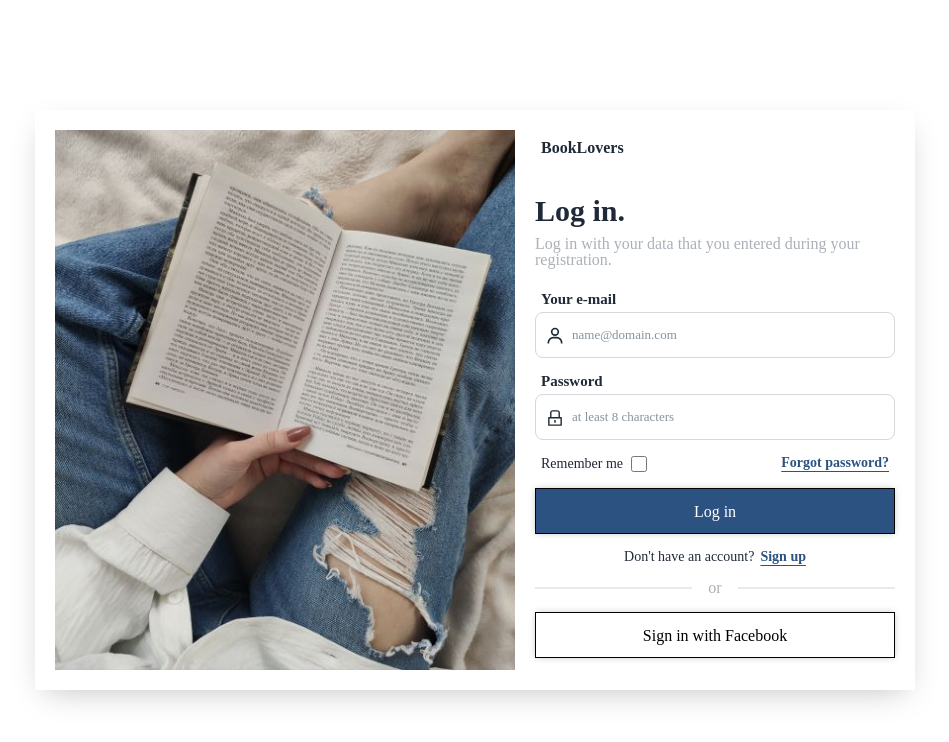
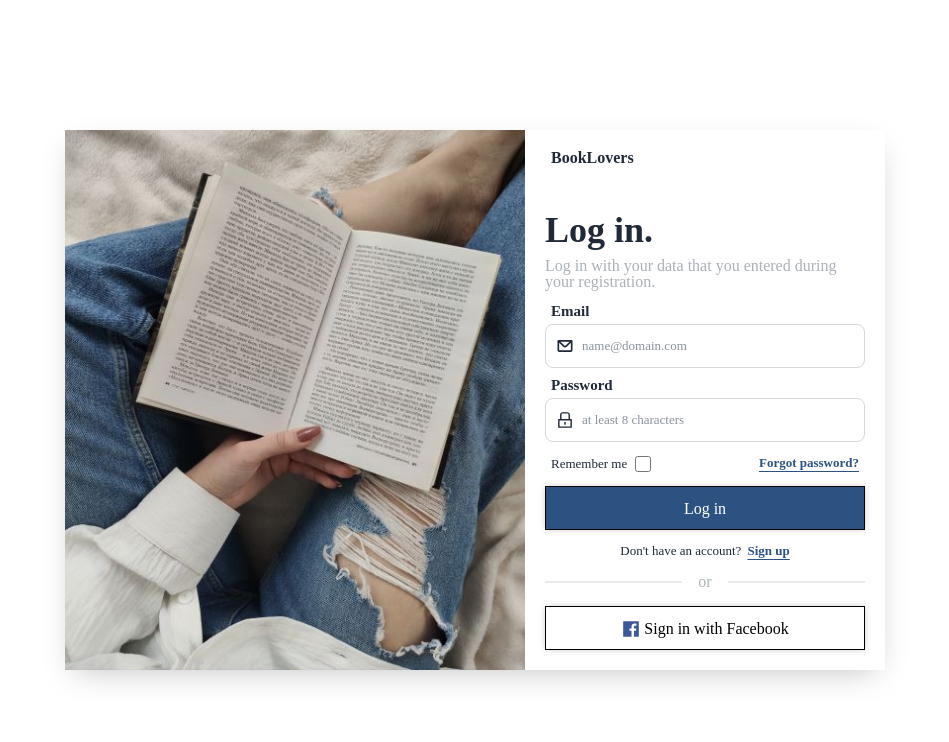
Before and after one commit to woohyeon-dev/booklovers, a React app in the folder client/: page /login in a window 1280 px wide. Shown: the top 742 px of the page, without its empty margins (165-1114 px from the left). Built offline with nearby package versions, Linux system fonts and the light colour scheme; a web font is replaced by a local one.

Commit message:
Divide the components and modify the design

```diff
--- a/client/src/components/Button.tsx
+++ b/client/src/components/Button.tsx
@@ -1,9 +1,12 @@
-import React, { MouseEvent } from 'react';
-import styled, { css } from 'styled-components';
+import React from 'react';
+import { IconType } from 'react-icons';
+import styled from 'styled-components';
 
 type ColorType = string;
 
 type props = {
+  Icon?: IconType;
+  iconColor?: ColorType;
   value: string;
   color?: ColorType;
   bgColor?: ColorType;
@@ -11,31 +14,39 @@ type props = {
 };
 
 const Button = (props: props) => {
-  const { value, color, bgColor, onClick } = props;
+  const { Icon, iconColor, value, ...rest } = props;
   return (
-    <StyledButton color={color} bgColor={bgColor} onClick={onClick}>
-      {value}
+    <StyledButton {...rest}>
+      {Icon && <Icon className="icon" style={{ color: iconColor }} />}
+      <span>{value}</span>
     </StyledButton>
   );
 };
 
 const StyledButton = styled.button<{ color?: string; bgColor?: string }>`
+  display: flex;
   width: 100%;
-  height: 46px;
-  text-align: center;
-  line-height: 46px;
+  height: 44px;
+  line-height: 44px;
+  justify-content: center;
   box-shadow: rgba(0, 0, 0, 0.25) 0px 0px 7px -1px;
   -webkit-user-select: none;
   user-select: none;
   border: 1px solid black;
   color: ${(props) => props.color || 'black'};
   background-color: ${(props) => props.bgColor || 'white'};
-
   &:hover {
     cursor: pointer;
     box-shadow: none;
     transform: scale(0.994);
   }
+
+  .icon {
+    width: 20px;
+    height: 20px;
+    margin-top: 12px;
+    margin-right: 3px;
+  }
 `;
 
 export default Button;
--- /dev/null
+++ b/client/src/components/FormContainer.tsx
@@ -0,0 +1,91 @@
+import React from 'react';
+import styled from 'styled-components';
+import BackgroundImage from '../assets/book.jpeg';
+import favicon from '../assets/favicon.ico';
+import { useLocation } from 'react-router-dom';
+
+function FormContainer({ children }) {
+  const pathname = useLocation().pathname.replace('/', '');
+  return (
+    <FormContainerBox>
+      <div className="loginContainer">
+        <img className="image" src={BackgroundImage} alt="" />
+        <form className="loginFormBox">
+          <div className="logo">
+            <img className="logoIcon" src={favicon} alt="" />
+            <span>BookLovers</span>
+          </div>
+          {pathname.startsWith('login') && (
+            <>
+              <div className="title">Log in.</div>
+              <div className="subTitle">Log in with your data that you entered during your registration.</div>
+            </>
+          )}
+          {pathname.startsWith('register') && (
+            <>
+              <div className="title">Register.</div>
+              <div className="subTitle">Create your account.</div>
+            </>
+          )}
+          {children}
+        </form>
+      </div>
+    </FormContainerBox>
+  );
+}
+
+const FormContainerBox = styled.div`
+  height: 100vh;
+  display: flex;
+  align-items: center;
+  -webkit-user-select: none;
+  user-select: none;
+
+  .loginContainer {
+    width: 820px;
+    height: 540px;
+    margin: 0 auto;
+    display: flex;
+    justify-content: center;
+    align-items: center;
+    box-shadow: rgba(0, 0, 0, 0.25) 0px 10px 30px -10px;
+  }
+
+  .image {
+    width: 460px;
+    height: 540px;
+  }
+
+  .loginFormBox {
+    width: 360px;
+    height: 540px;
+    padding: 20px;
+    display: flex;
+    flex-direction: column;
+  }
+
+  .logo {
+    display: flex;
+    font-family: 'Unreal_science_orbit';
+    font-weight: bold;
+    height: 100%;
+  }
+
+  .logo > img {
+    height: 16px;
+    margin-right: 6px;
+  }
+
+  .title {
+    font-size: 36px;
+    font-weight: bold;
+  }
+
+  .subTitle {
+    color: #aab1b8;
+    padding-top: 10px;
+    padding-bottom: 4px;
+  }
+`;
+
+export default FormContainer;
--- a/client/src/components/Input.tsx
+++ b/client/src/components/Input.tsx
@@ -33,13 +33,13 @@ const InputBox = styled.div`
   display: flex;
   flex-direction: column;
   width: 100%;
+  padding-top: 10px;
 
   .customLabel {
     -webkit-user-select: none;
     user-select: none;
     font-size: 15px;
     height: 20px;
-
     padding: 0 6px;
     font-weight: bold;
   }
@@ -52,16 +52,15 @@ const InputBox = styled.div`
     width: 20px;
     height: 20px;
     position: absolute;
-    top: 14px;
+    top: 12px;
     left: 10px;
   }
 
   .customInput {
     width: 100%;
-    height: 46px;
+    height: 44px;
     padding: 0 16px;
     font-size: 13px;
-    margin-bottom: 16px;
     border: 1px solid #d5d7db;
     border-radius: 0.5rem;
   }
--- a/client/src/components/index.ts
+++ b/client/src/components/index.ts
@@ -7,5 +7,6 @@ import Main from './Main/Main';
 import MyInfo from './MyInfo/MyInfo';
 import Input from './Input';
 import Button from './Button';
+import FormContainer from './FormContainer';
 
-export { BookClub, Catalog, Footer, Forum, Header, Main, MyInfo, Input, Button };
+export { BookClub, Catalog, Footer, Forum, Header, Main, MyInfo, Input, Button, FormContainer };
--- a/client/src/pages/Login.tsx
+++ b/client/src/pages/Login.tsx
@@ -1,32 +1,22 @@
 import React from 'react';
 import styled from 'styled-components';
-import BackgroundImage from '../assets/book.jpeg';
-import { Input, Button } from '@components';
-import { BiUser } from 'react-icons/bi';
-import { AiOutlineLock } from 'react-icons/ai';
-import Logo from '../assets/favicon.ico';
+import { Input, Button, FormContainer } from '@components';
+import { CgMail } from 'react-icons/cg';
+import { AiOutlineLock, AiFillFacebook } from 'react-icons/ai';
 import { Link } from 'react-router-dom';
 
 const Login = () => {
   const handleInput = (e: React.ChangeEvent<HTMLInputElement>) => {};
   return (
+    <FormContainer>
       <LoginBox>
-      <div className="loginContainer">
-        <img className="image" src={BackgroundImage} alt="" />
-        <form className="loginFormBox">
-          <div className="logo">
-            <img className="logoIcon" src={Logo} alt="" />
-            BookLovers
-          </div>
-          <div className="title">Log in.</div>
-          <div className="subTitle">Log in with your data that you entered during your registration.</div>
         <Input
-            label="Your e-mail"
+          label="Email"
           name="email"
           type="email"
           placeholder="name@domain.com"
           onChange={handleInput}
-            Icon={BiUser}
+          Icon={CgMail}
         />
         <Input
           label="Password"
@@ -53,75 +43,22 @@ const Login = () => {
           </Link>
         </div>
         <div className="divider text-gray-500">or</div>
-          <Button value="Sign in with Facebook" onClick={(e) => {}} />
-        </form>
-      </div>
+        <Button value="Sign in with Facebook" Icon={AiFillFacebook} iconColor={'#3b5998'} onClick={(e) => {}} />
       </LoginBox>
+    </FormContainer>
   );
 };
 
 const LoginBox = styled.div`
-  height: 100vh;
-  display: flex;
-  align-items: center;
-  -webkit-user-select: none;
-  user-select: none;
-
-  .loginContainer {
-    width: 880px;
-    height: 580px;
-    margin: 0 auto;
-    display: flex;
-    justify-content: center;
-    align-items: center;
-    box-shadow: rgba(0, 0, 0, 0.25) 0px 10px 30px -10px;
-  }
-
-  .image {
-    width: 460px;
-    height: 540px;
-    margin-right: 20px;
-  }
-
-  .loginFormBox {
-    width: 360px;
-    height: 540px;
-    padding: 10px 0;
-  }
-
-  .logo {
-    display: flex;
-    width: 360px;
-    margin-bottom: 40px;
-    font-family: 'Unreal_science_orbit';
-    font-weight: bold;
-  }
-
-  .logo > img {
-    margin-right: 6px;
-  }
-
-  .title {
-    font-size: 30px;
-    font-weight: bold;
-  }
-
-  .subTitle {
-    color: #aab1b8;
-    margin-top: 10px;
-    margin-bottom: 24px;
-  }
-
   .optionGroup {
     display: flex;
     justify-content: space-between;
-    padding: 0 6px;
-    font-size: 14px;
+    font-size: 13px;
+    padding: 14px 6px;
   }
 
   .checkLabel {
     display: flex;
-    margin-bottom: 16px;
   }
 
   .labelText {
@@ -143,9 +80,9 @@ const LoginBox = styled.div`
   }
 
   .registerGroup {
-    width: 360px;
-    margin: 16px 0;
-    font-size: 14px;
+    padding-top: 14px;
+    font-size: 13px;
+    height: 28px;
     text-align: center;
   }
 
```
Also changed, not shown: client/src/App.tsx (+0 -9 lines). Lines whose indentation alone changed are shown as unchanged.
